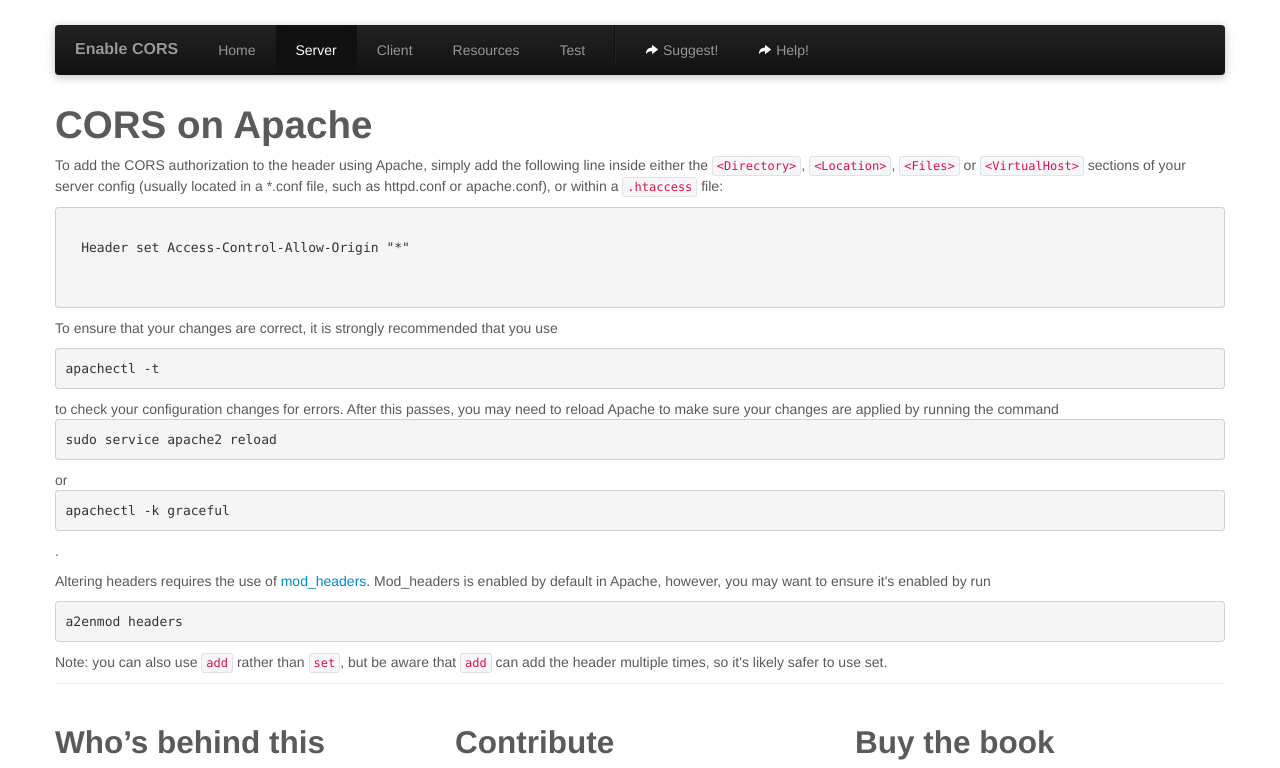
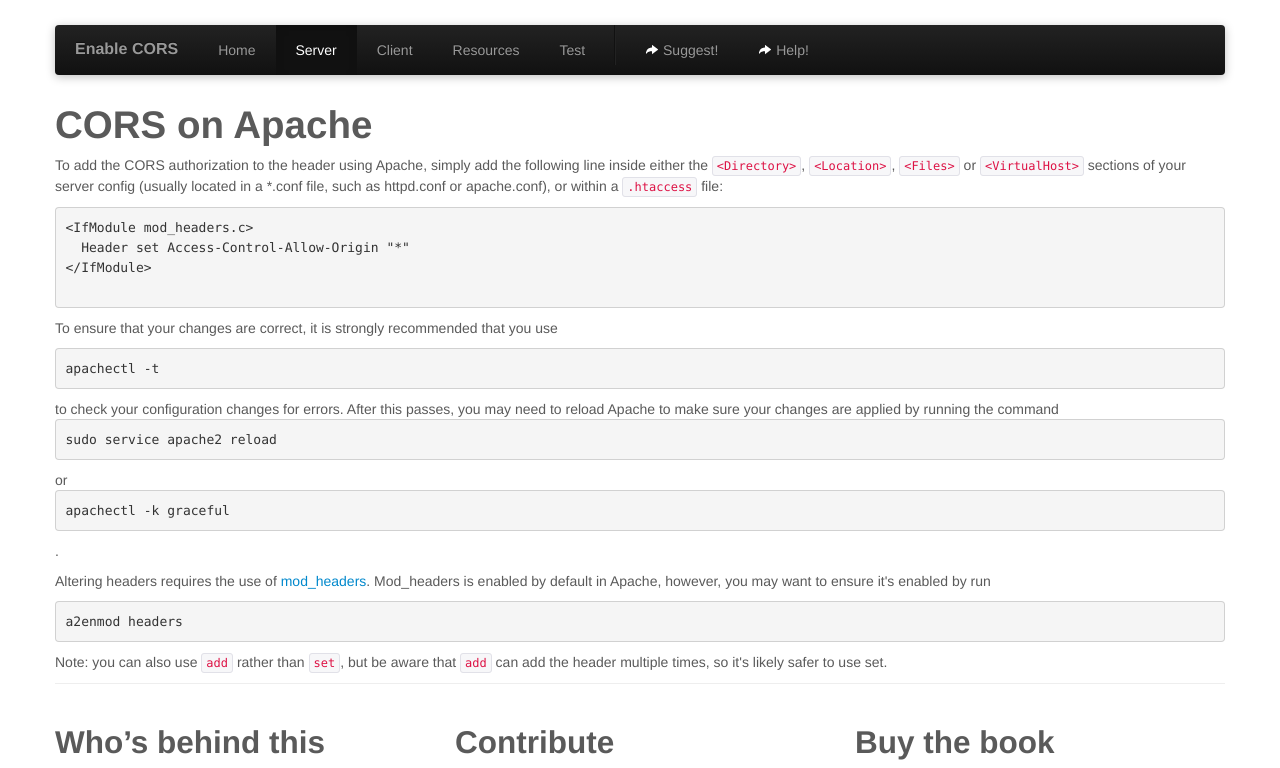
Before and after one commit to monsur/enable-cors.org, a Jekyll site: the page built from server_apache.html, in a window 1280 px wide, cut to the strip 0-768 px from the top of the page. Built offline with Jekyll 4.4.1, drawn with Linux system fonts in a browser that asks for light colours.

Commit message:
Make the IfModule statement visible
<IfModule mod_headers.c> statement is not visible because the brackets were not encoded. Fixing that.

```diff
--- a/server_apache.html
+++ b/server_apache.html
@@ -10,9 +10,9 @@
 		</p>
 
 		<pre class="code">
-<IfModule mod_headers.c>
+&lt;IfModule mod_headers.c&gt;
   Header set Access-Control-Allow-Origin "*"
-</IfModule>
+&lt;/IfModule&gt;
     </pre>
 
     <p>To ensure that your changes are correct, it is strongly recommended that you use <pre class="code">apachectl -t</pre> to check your configuration changes for errors.  After this passes, you may need to reload Apache to make sure your changes are applied by running the command <pre>sudo service apache2 reload</pre> or <pre>apachectl -k graceful</pre>.</p>
```
